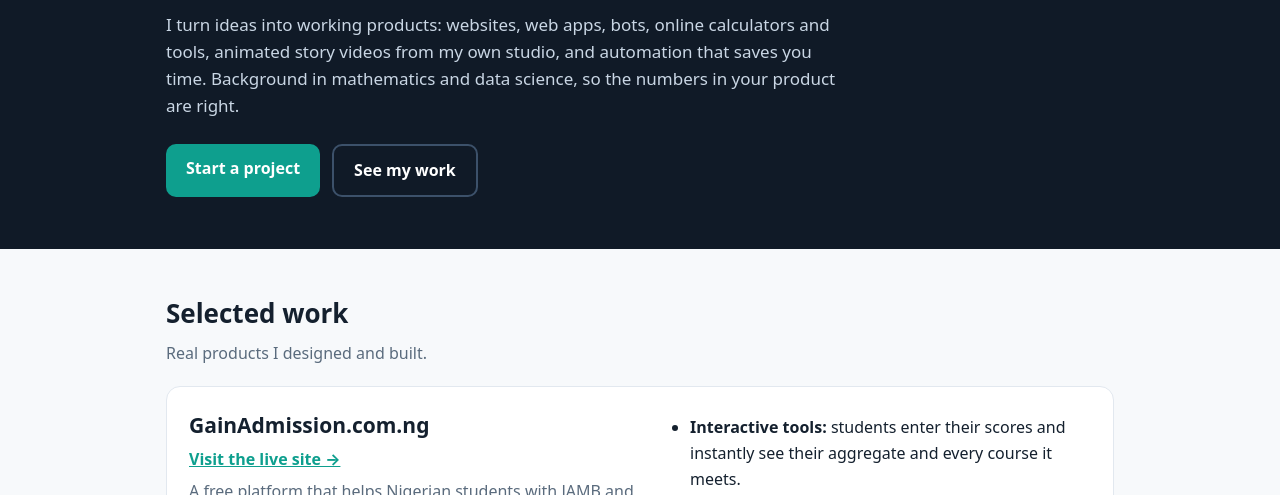
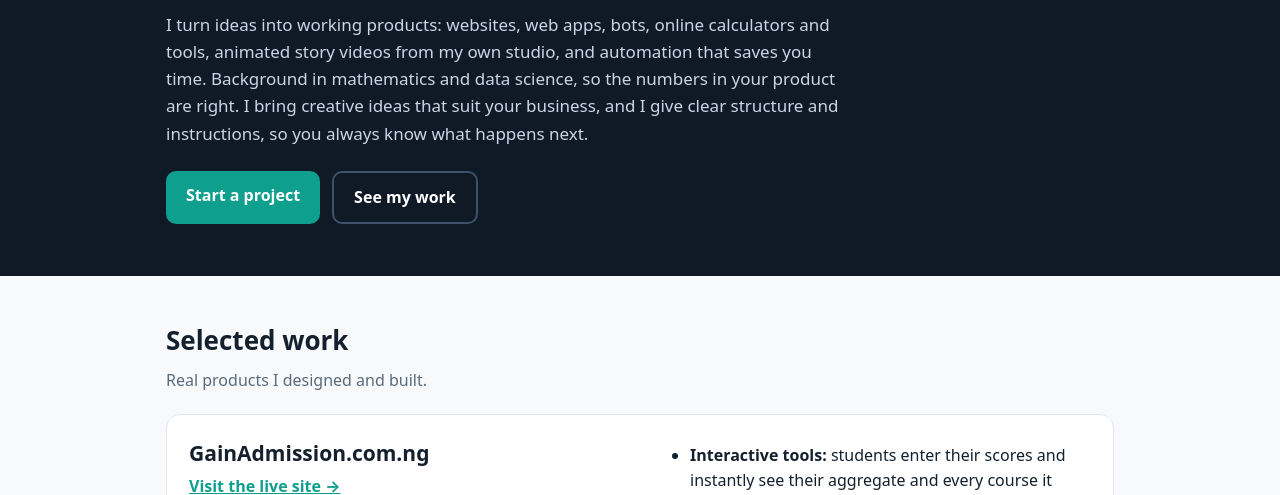
Before and after one commit to scottfrancis90/scottfrancis90.github.io, a plain HTML site: page index.html in a window 1280 px wide. Shown: the part 242-737 px from the top of the page. Drawn offline with Linux system fonts and the light colour scheme.

Commit message:
Add: creative ideas that suit your business, clear structure

```diff
--- a/index.html
+++ b/index.html
@@ -140,7 +140,8 @@ a { color: var(--brand); }
     <p class="role">Programmer &middot; Web, Bots, Animation &amp; Automation Developer</p>
     <p>I turn ideas into working products: websites, web apps, bots, online calculators and tools, animated
     story videos from my own studio, and automation that saves you time. Background in mathematics and data science, so the numbers in
-    your product are right.</p>
+    your product are right. I bring creative ideas that suit your business, and I give clear structure and
+    instructions, so you always know what happens next.</p>
     <div class="btns">
       <a class="btn btn-main" href="#contact">Start a project</a>
       <a class="btn btn-ghost" href="#work">See my work</a>
@@ -247,6 +248,7 @@ a { color: var(--brand); }
   <section>
     <h2>Why work with me</h2>
     <div class="grid">
+      <div class="card"><h3>Creative ideas, clear structure</h3><p>I bring creative ideas that suit your business, and I give clear structure and instructions, so you always know what happens next.</p></div>
       <div class="card"><h3>Proof, not promises</h3><p>You can open my work right now and use it, on your phone.</p></div>
       <div class="card"><h3>Fast on every device</h3><p>Built to load quickly and work well on phones, tablets and computers, even on slow internet.</p></div>
       <div class="card"><h3>Correct numbers</h3><p>A maths and data background means calculators and reports are tested, not guessed.</p></div>
```
